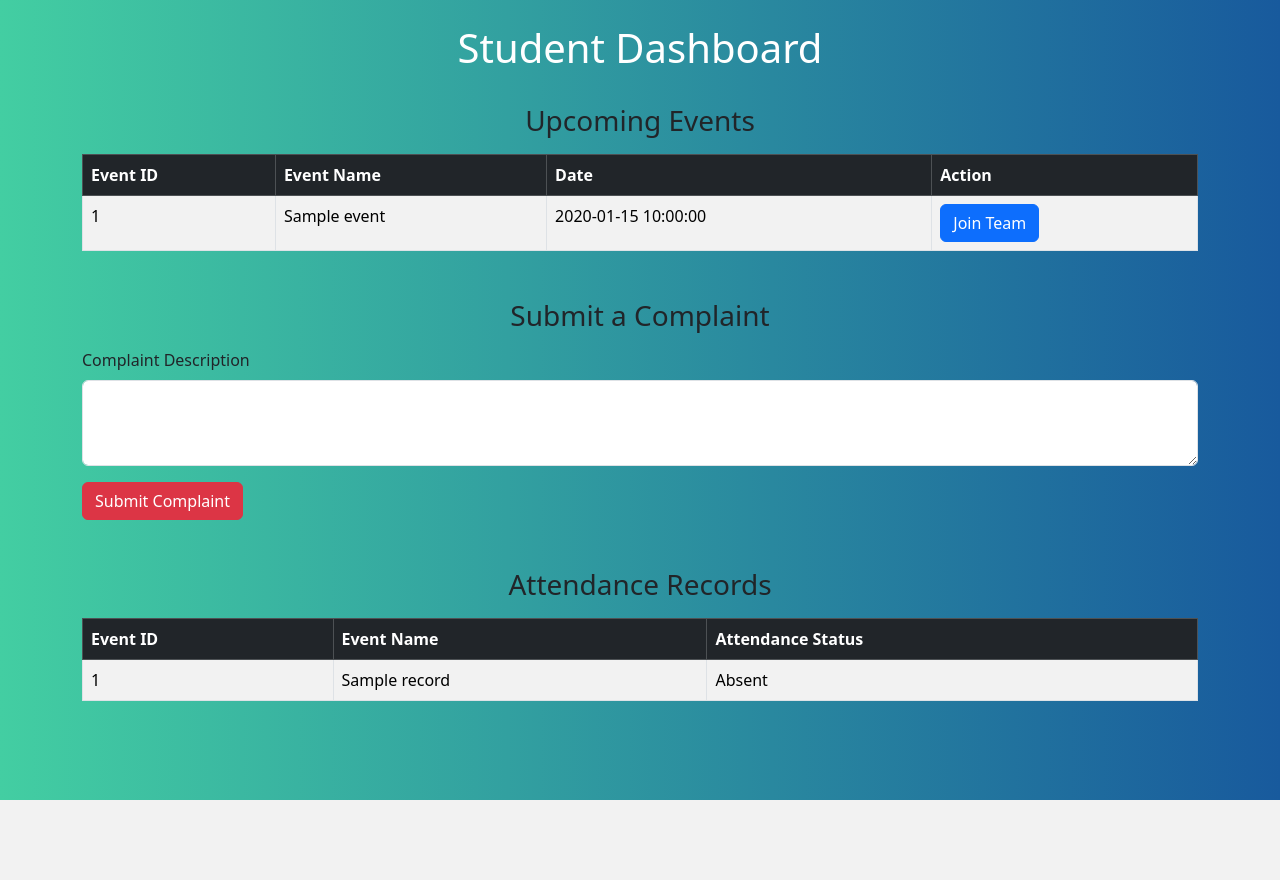
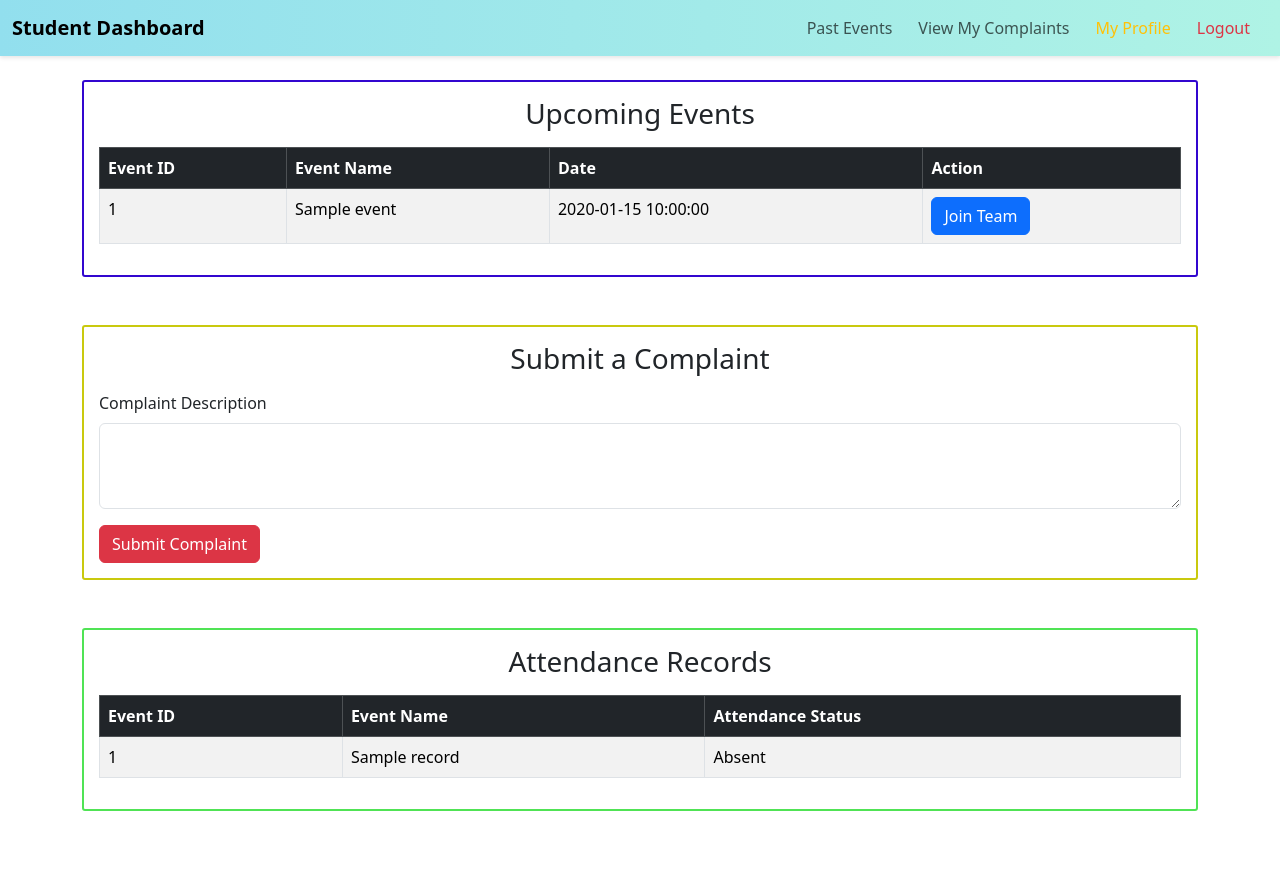
Before and after one commit to Sahil-dev-2005/Campus-Sarathi, a Flask app: template templates/student_dashboard.html in a window 1280 px wide. Before the commit the page ends 800 px from the top, so only its background shows below. Run offline with Flask 3, Linux system fonts and the light colour scheme; the template is opened without the code that fills it: most values are stand-ins (such as "Sample title", 1, 10 or a date in 2020); some libraries are stand-ins or nearby versions.

Commit message:
Styling fix of Dashboards

```diff
--- a/templates/layout.html
+++ b/templates/layout.html
@@ -11,6 +11,25 @@
             margin: 0;
             padding: 0;
         }
+
+        .navbar {
+            box-shadow: 0 2px 4px rgba(0, 0, 0, 0.1); /* Subtle shadow for better aesthetics */
+        }
+
+        .navbar-brand {
+            font-weight: bold;
+            font-size: 1.25rem;
+        }
+
+        .nav-link {
+            font-size: 1rem;
+            margin-right: 10px;
+        }
+
+        .nav-link:hover {
+            text-decoration: underline;
+        }
+
     </style>
 </head>
 <body>
--- a/templates/student_dashboard.html
+++ b/templates/student_dashboard.html
@@ -1,14 +1,35 @@
 {% extends "layout.html" %}
 
 {% block body %}
-<div class="container-fluid vh-100" style="background: linear-gradient(to right, #43cea2, #185a9d); min-height: 100vh;">
-    <div class="py-4">
-        <h1 class="text-center text-white">Student Dashboard</h1>
+<nav class="navbar navbar-expand-lg" style="background: linear-gradient(to right, #92dfee, #aff3e5);">
+    <div class="container-fluid">
+        <a class="navbar-brand" href="#">Student Dashboard</a>
+        <button class="navbar-toggler" type="button" data-bs-toggle="collapse" data-bs-target="#navbarNav" aria-controls="navbarNav" aria-expanded="false" aria-label="Toggle navigation">
+            <span class="navbar-toggler-icon"></span>
+        </button>
+        <div class="collapse navbar-collapse" id="navbarNav">
+            <ul class="navbar-nav ms-auto">
+                <li class="nav-item">
+                    <a class="nav-link" href="/past-events">Past Events</a>
+                </li>
+                <li class="nav-item">
+                    <a class="nav-link" href="/view-complaints">View My Complaints</a>
+                </li>
+                <li class="nav-item">
+                    <a class="nav-link text-warning" href="/profile">My Profile</a>
+                </li>
+                <li class="nav-item">
+                    <a class="nav-link text-danger" href="/logout">Logout</a>
+                </li>
+            </ul>
+        </div>
     </div>
-
+</nav>
+<br>
+<div class="container-fluid vh-100">
     <div class="container">
         <!-- Event Section -->
-        <div class="mb-5">
+        <div class="mb-5" style="border: 2px solid rgb(50, 7, 207); border-radius: 3px; padding: 15px;">
             <h3 class="text-center mb-3">Upcoming Events</h3>
             <table class="table table-bordered table-striped">
                 <thead class="table-dark">
@@ -38,7 +59,7 @@
         </div>
 
         <!-- Complaint Section -->
-        <div class="mb-5">
+        <div class="mb-5" style="border: 2px solid rgb(201, 201, 14); border-radius: 3px; padding: 15px;">
             <h3 class="text-center mb-3">Submit a Complaint</h3>
             <form action="/submit_complaint" method="post">
                 <div class="mb-3">
@@ -50,7 +71,7 @@
         </div>
 
         <!-- Attendance Section -->
-        <div>
+        <div style="border: 2px solid rgb(80, 227, 85); border-radius: 3px; padding: 15px;">
             <h3 class="text-center mb-3">Attendance Records</h3>
             <table class="table table-bordered table-striped">
                 <thead class="table-dark">
```
Also changed, not shown: templates/admin_dashboard.html (+24 -6 lines).
